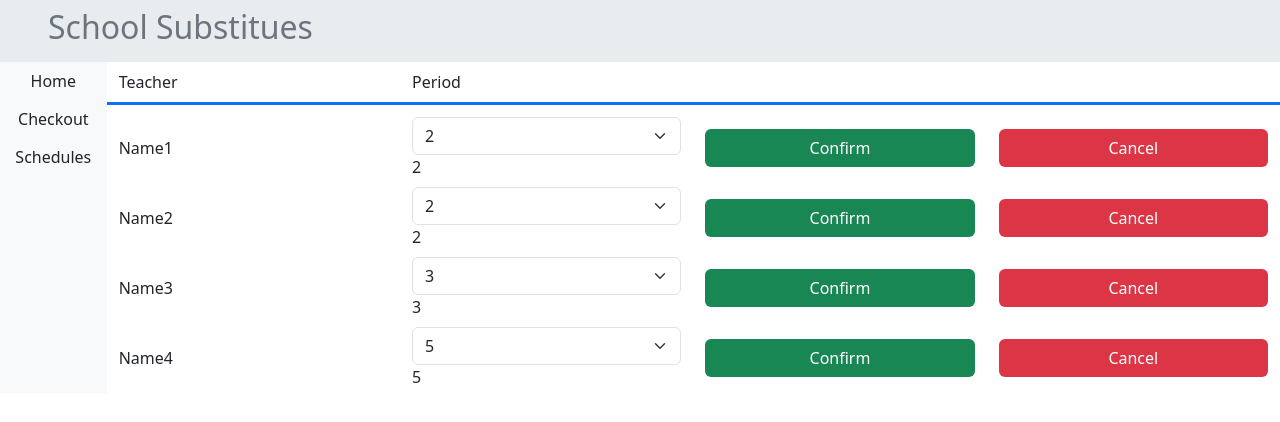
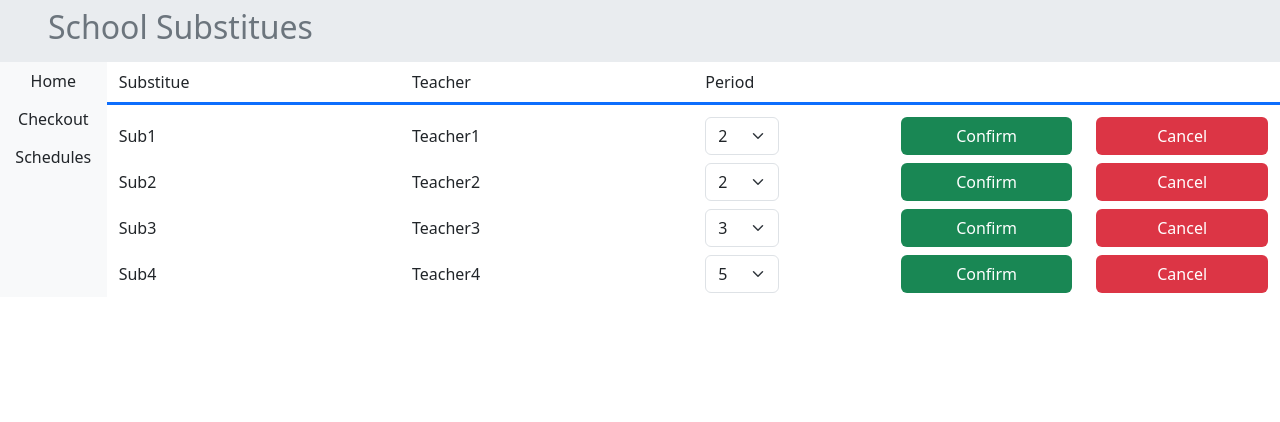
Before and after one commit to KevinZhang2135/School-Attendance, a React (Create React App) app in the folder flask_react/: page /checkout in a window 1280 px wide. Shown: the top 422 px of the page. Built offline with nearby package versions, Linux system fonts and the light colour scheme; no server answers.

Commit message:
Updating Period

```diff
--- a/flask_react/src/App.js
+++ b/flask_react/src/App.js
@@ -10,17 +10,20 @@ export default class App extends Component {
     state = {
         csv: [],
         substitues: [
-            { id: 1, name: "Name1", period: 2 },
-            { id: 2, name: "Name2", period: 2 },
-            { id: 3, name: "Name3", period: 3 },
-            { id: 4, name: "Name4", period: 5 },
+            { id: 1, name: "Sub1", teacherSubbing: "Teacher1", period: 2 },
+            { id: 2, name: "Sub2", teacherSubbing: "Teacher2", period: 2 },
+            { id: 3, name: "Sub3", teacherSubbing: "Teacher3", period: 3 },
+            { id: 4, name: "Sub4", teacherSubbing: "Teacher4", period: 5 },
         ],
     };
 
-    handleSelect = (event, id) => {
-        const substitue = this.state.substitues.filter((sub) => sub.id === id);
-        console.log(substitue)
-    }
+    handleSelect = (event, sub) => {
+        const newSubList = this.state.substitues;
+        const index = newSubList.indexOf(sub);
+        newSubList[index].period = event.target.value;
+
+        this.setState({ substitues: newSubList });
+    };
 
     componentDidMount = () => {
         const csv = [];
@@ -36,7 +39,7 @@ export default class App extends Component {
 
                 this.setState({ csv });
             });
-    }
+    };
 
     handleDelete = (id) => {
         const newSubList = this.state.substitues.filter((sub) => sub.id !== id);
@@ -61,11 +64,7 @@ export default class App extends Component {
 
                 <Route
                     path="/schedules"
-                    element={
-                        <Schedule
-                        csv={this.state.csv}
-                        />
-                    }
+                    element={<Schedule csv={this.state.csv} />}
                 />
             </Routes>
         );
--- /dev/null
+++ b/flask_react/src/components/scheduleRow.jsx
@@ -0,0 +1,41 @@
+import React, { Component } from "react";
+export default class ScheduleRow extends Component {
+    addButton = (rowNum) => {
+        if (rowNum !== 0) {
+            return (
+                <div className="col-1 mt-2 mb-2">
+                    <button className="btn bg-success text-white container-fluid">
+                        Confirm
+                    </button>
+                </div>
+            );
+        }
+    };
+
+    render() {
+        let { data, rowNum } = this.props;
+        let style = "align-items-center row";
+        if (rowNum === 0) {
+            style += " border-bottom border-primary border-3";
+        }
+
+        if (rowNum & 1) {
+            style += " bg-light";
+        }
+
+        return (
+            <div className={style}>
+                {data.map((item, index) => (
+                    <span
+                        className="align-middle text-start mt-2 mb-2 col-1"
+                        key={item + index}
+                    >
+                        {item}
+                    </span>
+                ))}
+
+                {this.addButton(rowNum)}
+            </div>
+        );
+    }
+}
--- a/flask_react/src/components/scheduleTable.jsx
+++ b/flask_react/src/components/scheduleTable.jsx
@@ -6,8 +6,9 @@ export default class ScheduleTable extends Component {
         const { csv } = this.props;
         const table = [];
         for (const row of csv) {
-            let data = row.slice(3, row.length - 6);
-            data.push(...row.slice(6, row.length - 5));
+            let data = row.slice(3, 4);
+            data.push(...row.slice(6, 10));
+            data.push(...row.slice(13, 14));
             table.push(
                 <ScheduleRow key={row} data={data} rowNum={csv.indexOf(row)} />
             );
--- a/flask_react/src/components/substitue.jsx
+++ b/flask_react/src/components/substitue.jsx
@@ -10,7 +10,16 @@ export default class Substitue extends Component {
                 </div>
 
                 <div className="align-middle text-start mt-1 mb-1 col-3">
-                    <select onChange={(e) => {onSelect(e, substitue.id)}} className="form-select">
+                    <span>{substitue.teacherSubbing}</span>
+                </div>
+
+                <div className="align-middle text-start mt-1 mb-1 col-1">
+                    <select
+                        onChange={(e) => {
+                            onSelect(e, substitue);
+                        }}
+                        className="form-select"
+                    >
                         <option defaultValue>{substitue.period}</option>
                         <option value="1">1</option>
                         <option value="2">2</option>
@@ -20,17 +29,17 @@ export default class Substitue extends Component {
                         <option value="7">7</option>
                         <option value="8">8</option>
                     </select>
-                    <span>{substitue.period}</span>
                 </div>
+                <div className="mt-1 mb-1 col-1" />
 
-                <div className="mt-1 mb-1 col-3">
 
+                <div className="mt-1 mb-1 col-2">
                     <button className="btn bg-success text-white container-fluid">
                         Confirm
                     </button>
                 </div>
 
-                <div className="mt-1 mb-1 col-3">
+                <div className="mt-1 mb-1 col-2">
                     <button
                         className="btn bg-danger text-white container-fluid"
                         onClick={() => onDelete(substitue.id)}
@@ -40,5 +49,5 @@ export default class Substitue extends Component {
                 </div>
             </div>
         );
-    }
+    };
 }
--- a/flask_react/src/components/substitues.jsx
+++ b/flask_react/src/components/substitues.jsx
@@ -8,9 +8,12 @@ export default class Substitues extends Component {
             <div className="col">
                 <div className="align-items-center border-bottom border-primary border-3 mb-2 row">
                     <span className="align-start text-start m-2 me-0 ms-0 col-3">
+                        Substitue
+                    </span>
+                    <span className="align-start text-start m-2 me-0 ms-0 col-3">
                         Teacher
                     </span>
-                    <span className="align-start text-start m-2 me-0 ms-0 col-3">
+                    <span className="align-start text-start m-2 me-0 ms-0 col-1">
                         Period
                     </span>
                 </div>
```
